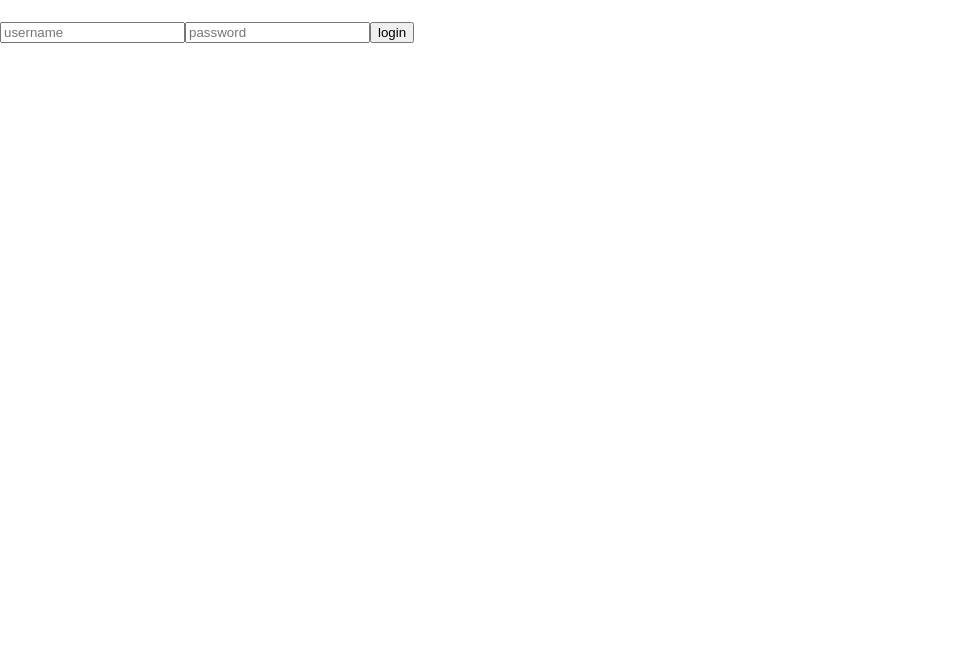
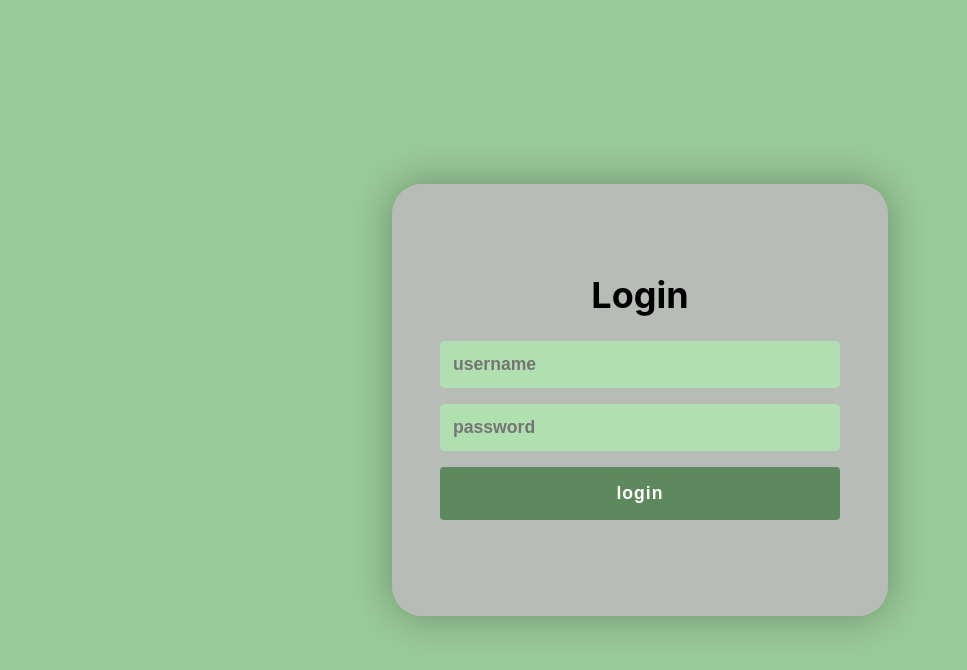
Before and after one commit to yaelAck/react-final, a React (Create React App) app: page / in a window 1280 px wide. Shown: the top 670 px of the page, without its empty margins (0-967 px from the left). Built offline with nearby package versions, Linux system fonts and the light colour scheme; no server answers; the HTML template or start-up script is replaced by a standard one.

Commit message:
changes + work with miri

```diff
--- a/src/App.js
+++ b/src/App.js
@@ -1,49 +1,48 @@
-import "./App.css";
-import ToDo from "./components/ToDo";
+import { useEffect, useState } from "react";
 import { Route, Routes } from "react-router-dom";
+import { Logout } from './components/Logout.js';
+import Albums from "./components/Albums";
+import Info from './components/Info.js';
+import Album from "./components/ Album";
 import LogIn from "./components/Login";
 import Posts from "./components/Posts";
-import Albums from "./components/Albums";
+import ToDo from "./components/ToDo";
 import Home from "./components/Home";
-import { useEffect, useState } from "react";
 import Post from "./components/Post";
-import Album from "./components/ Album";
-import Info from './components/Info.js';
-import { Logout } from './components/Logout.js';
+import "./App.css";
 
 function App() {
-    const [userId, setUserId] = useState('');
-    const [userName,setUserName] = useState('')
-  function changeUser(id){
+  const [userId, setUserId] = useState('');
+  const [userName, setUserName] = useState('')
+
+  useEffect(() => {
+    if (localStorage.getItem('currentUser') !== null) {
+      setUserId(JSON.parse(localStorage.getItem('currentUser')).id)
+      setUserName(JSON.parse(localStorage.getItem('currentUser')).username)
+    }
+  }, [userId])
+
+  function changeUser(id) {
     setUserId(id)
   }
-  console.log(userId);
- useEffect(()=>{
-if(localStorage.getItem('currentUser') !== null){
-setUserId(JSON.parse(localStorage.getItem('currentUser')).id)
-setUserName(JSON.parse(localStorage.getItem('currentUser')).username)
-}
- },[userId])
 
   return (
-    <div>
       <Routes>
-      <Route path="/" element={<LogIn setUserId={changeUser}/>}></Route>
+        <Route path="/" element={<LogIn setUserId={changeUser} />}></Route>
         <Route path="/user">
           <Route path=':id'>
-            <Route path="home" element={<Home id={userId} userName={userName}/>}></Route>
-            <Route path="toDo" element={<ToDo id={userId}/>}></Route>
-            <Route path="info" element={<Info id={userId}/>}></Route>
+            <Route path="home" element={<Home id={userId} userName={userName} />}></Route>
+            <Route path="toDo" element={<ToDo id={userId} />}></Route>
+            <Route path="info" element={<Info id={userId} />}></Route>
             <Route path="logout" element={<Logout />}></Route>
-            <Route path="posts" element={<Posts id={userId}/>}></Route>
-            <Route path="posts/:id" element={<Post id={userId}/>}></Route>
-            <Route path="albums" element={<Albums id={userId}/>}></Route>
-            <Route path="albums/:id" element={<Album id={userId}/>}></Route>
+            <Route path="posts" element={<Posts id={userId} />}></Route>
+            <Route path="posts/:id" element={<Post id={userId} />}></Route>
+            <Route path="albums" element={<Albums id={userId} />}></Route>
+            <Route path="albums/:id" element={<Album id={userId} />}></Route>
             <Route path="*"></Route>
           </Route>
         </Route>
       </Routes>
-    </div>
   );
 }
 
--- a/src/components/ Album.js
+++ b/src/components/ Album.js
@@ -23,6 +23,8 @@ const [num, setNum] = useState(10);
       }
       data(id);
 
+      // return(()=>localStorage.setItem("currentUserAlbum", JSON.stringify(album)))
+
     },[num,props.id]);
 
 
@@ -39,9 +41,7 @@ const [num, setNum] = useState(10);
     const mapalbum = album
       ? album.map((el, index) => {
           return (
-            <li
-              key={index} className='albums'
-            >
+            <li key={index} className='albums'>
                 <img src={el.url} alt="color"></img>
             </li>
           );
--- a/src/components/Header.js
+++ b/src/components/Header.js
@@ -1,6 +1,7 @@
-import React, { useEffect, useState } from 'react';
+import React from 'react';
 import { NavLink } from 'react-router-dom';
 import "../css/Header.css"
+
 
 function Header(props) {
    const user = props.id;
@@ -9,11 +10,11 @@ function Header(props) {
         <div>
             <ul>
                 <li className='header'><NavLink to={`/user/${id}/home`}>Home</NavLink></li>
+                <li className='header'><NavLink to={`/user/${id}/info`}>Info</NavLink></li>
                 <li className='header'><NavLink to={`/user/${id}/toDo`}>ToDo</NavLink></li>
                 <li className='header'><NavLink to={`/user/${id}/posts`}>Posts</NavLink></li>
                 <li className='header'><NavLink to={`/user/${id}/albums`}>Albums</NavLink></li>
-                <li className='header'><NavLink to={`/user/${id}/info`}>Info</NavLink></li>
-                <li className='header'><NavLink to={`/user/${id}/logout`}>Logout</NavLink></li>
+                <li className='header' id="navRight"><NavLink to={`/user/${id}/logout`}>Logout</NavLink></li>
             </ul>
         </div>
     )
--- a/src/components/Home.js
+++ b/src/components/Home.js
@@ -6,13 +6,10 @@ import React from 'react';
 
 export function Home(props) {
     const [userName,setUserName] = useState('');
+
     useEffect(() => {
         setUserName(props.userName)
-
-
-
-    },[props.id,props.userName])
-    console.log(userName)
+    },[props.userName])
 
     return (
         <>
--- a/src/components/Info.js
+++ b/src/components/Info.js
@@ -1,7 +1,6 @@
 import React from 'react';
-import { Link, useLocation } from 'react-router-dom';
+import { useEffect, useState } from "react";
 import Header from './Header';
-import { useEffect, useState } from "react";
 import '../css/Info.css'
 
 function Info(props) {
@@ -15,6 +14,9 @@ function Info(props) {
         setUser(serverData[0]);
       }
       data(props.id);
+
+      return(localStorage.setItem("currentUserInfo", JSON.stringify(user)))
+
     },[props.id]);
    const address = `${user?.address?.city}, ${user?.address?.street},  ${user?.address?.zipcode} `;
 
--- a/src/components/Login.js
+++ b/src/components/Login.js
@@ -1,63 +1,45 @@
 import React, { useEffect, useState } from 'react';
 import { useNavigate } from 'react-router-dom';
-import useLocalStorage from './useLocalStorage';
+import "../css/Login.css"
 
 function LogIn(props) {
     const [username, setUsername] = useState("")
     const [password, setPassword] = useState("")
-    const [items, setItems] = useState([])
     const navigate = useNavigate();
-
-    useEffect(() => {
-        async function serchUser() {
-            const response = await fetch(`https://jsonplaceholder.typicode.com/users`)
-            const data = await response.json();
-            setItems(data)
-        }
-        serchUser()
-    }, [])
 
     const handleSubmit = async (e) => {
         e.preventDefault()
+        const response = await fetch(`https://jsonplaceholder.typicode.com/users?username=${username}`)
+        const data = await response.json();
+        const item = (data[0])
 
+        if (!item) {
+            alert("incorrect username")
+            return
+        }
+        let notPassword = item.address.geo.lat
+        let tempPassword = notPassword.slice(-4)
 
-        // return () => {
-        // }
-
-        let flagUsername = false;
-        let flagPassword = false;
-        for (let item in items) {
-            if (items[item].username === username) {
-                flagUsername = true;
-                let notPassword = items[item].address.geo.lat
-                let pointIndex = notPassword.indexOf(".")
-                let tempPassword = notPassword.slice(pointIndex + 1, pointIndex + 5)
-                if (tempPassword === password) {
-                    flagPassword = true;
-                    localStorage.setItem('currentUser', JSON.stringify(items[item]));
-                    props.setUserId(items[item].id);
-                    navigate(`user/${items[item].id}/home`,{state:username});
-                }
-            }
+        if (tempPassword === password) {
+            localStorage.setItem('currentUser', JSON.stringify(item));
+            props.setUserId(item.id);
+            navigate(`user/${item.id}/home`, { state: username });
         }
-        if (!flagUsername) {
-            alert("incorrect username")
-        }
-        if (flagUsername && !flagPassword) {
+        else{
             alert("incorrect password")
         }
-
     }
 
-
     return (
-        <div>
-            <h1></h1>
-            <form onSubmit={handleSubmit}>
-                <input type="text" value={username} placeholder="username" onChange={(e) => setUsername(e.target.value)} />
-                <input type="text" value={password} placeholder="password" onChange={(e) => setPassword(e.target.value)} />
-                <button type="submit">login</ button>
-            </form>
+        <div id="parentDiv">
+            <div id="container">
+                <h1>Login</h1>
+                <form onSubmit={handleSubmit}>
+                    <input className="LoginInput" type="text" value={username} placeholder="username" onChange={(e) => setUsername(e.target.value)} />
+                    <input className="LoginInput" type="text" value={password} placeholder="password" onChange={(e) => setPassword(e.target.value)} />
+                    <button className="Loginbutton" type="submit">login</ button>
+                </form>
+            </div>
         </div>
     )
 }
--- a/src/css/Header.css
+++ b/src/css/Header.css
@@ -1,3 +1,25 @@
-header:active{
-    color:red;
+  .header{
+    border: 4px solid lightgreen;
+    font-weight: bold;
+    font-size: 1.3rem;
+    margin: 0.2rem;
+    margin-bottom: 1.2rem;
+    margin-top: 1.2rem;
   }
+
+  .header:hover{
+    background-color: lightgreen;
+  }
+
+  ul{
+    list-style: none ;
+  }
+
+  a{
+    text-decoration: none;
+  }
+
+  #navRight{
+    text-align: right;
+    margin-left: 55vw;
+  }
--- /dev/null
+++ b/src/css/Login.css
@@ -0,0 +1,62 @@
+#parentDiv {
+    margin: 0;
+    height: 100vh;
+    display: flex;
+    align-items: center;
+    justify-content: center;
+    font-size: 18px;
+    background-color: rgb(153, 202, 153);
+}
+
+#container {
+    z-index: 1;
+    width: 400px;
+    max-width: 400px;
+    margin: 1rem;
+    padding: 3rem;
+    padding-top: 4rem;
+    padding-bottom: 6rem;
+    box-shadow: 0 0 40px rgba(0, 0, 0, 0.3);
+    border-radius: 30px;
+    background: rgba(186, 186, 186, 0.898);
+    text-align: center;
+}
+
+.LoginInput {
+    margin-bottom: 1rem;
+    display: block;
+    font-weight: bold;
+    font-size: 1.1rem;
+    width: 100%;
+    padding: 0.75rem;
+    box-sizing: border-box;
+    border-radius: 4px;
+    border: 1px solid rgb(176, 224, 176);
+    outline: none;
+    background: rgb(176, 224, 176);
+}
+
+.LoginInput:focus {
+    border: 3px solid rgb(94, 137, 94);
+}
+
+
+.Loginbutton {
+    width: 100%;
+    padding: 1rem 2rem;
+    font-weight: bold;
+    font-size: 1.1rem;
+    color: white;
+    letter-spacing: 1px;
+    border: none;
+    border-radius: 4px;
+    background: rgb(94, 137, 94);
+}
+
+.Loginbutton:hover {
+    background: darkgreen;
+}
+
+.Loginbutton:active {
+    transform: scale(0.95);
+}
```
Also changed, not shown: src/components/Albums.js (+23 -22 lines), src/components/Post.js (+8 -8 lines), src/components/Posts.js (+13 -4 lines), src/components/ToDo.js (+15 -4 lines).
